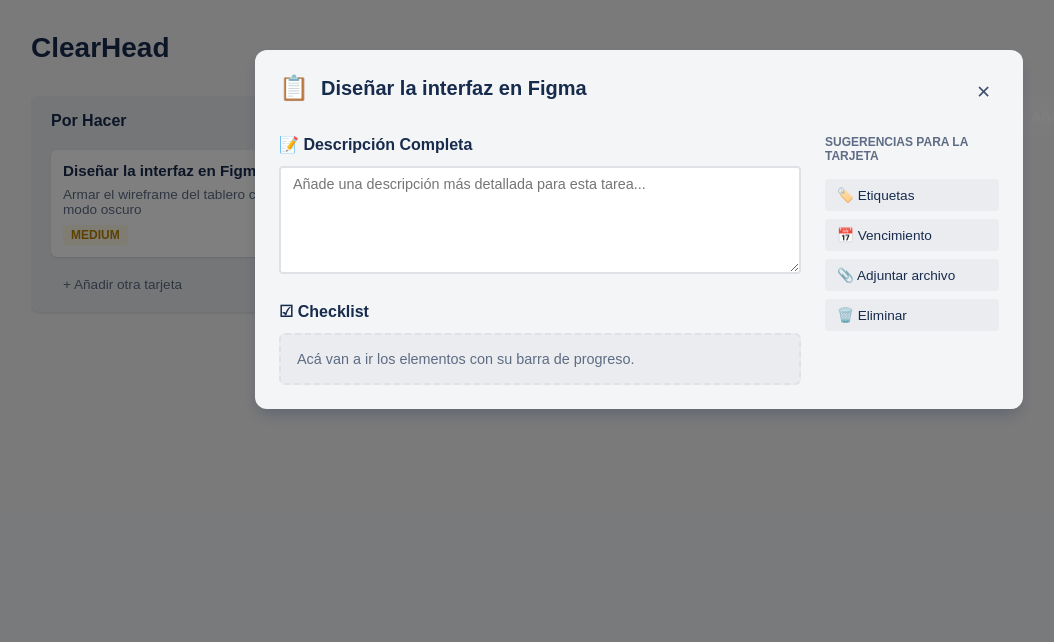
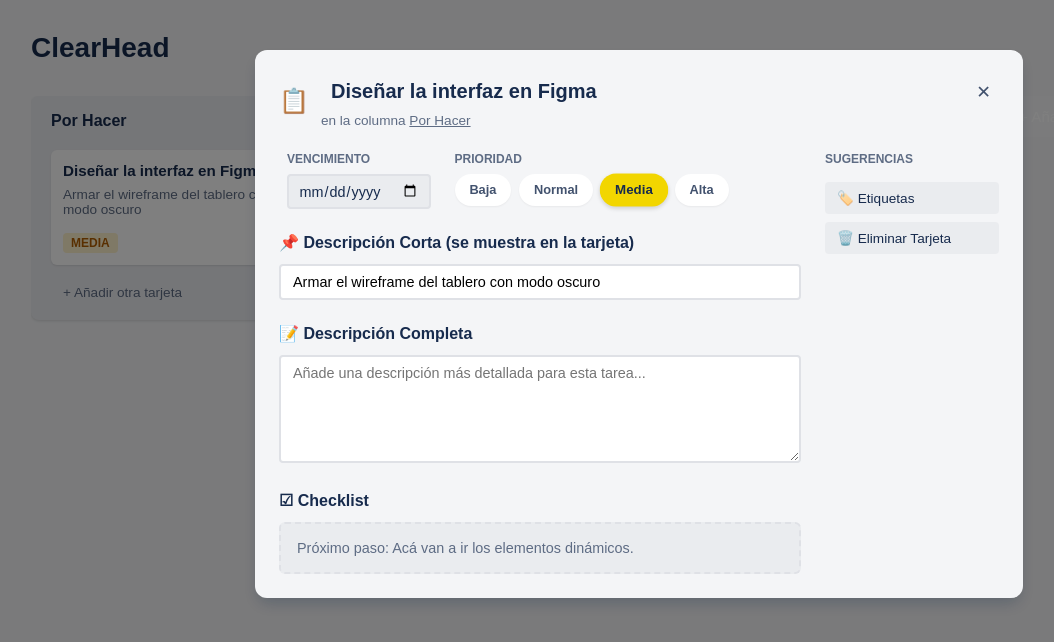
Before and after one commit to andreaguinder/clearhead, a Next.js app: page / in a window 1280 px wide. Both pictures are taken after a click on the element 182 px from the left and 203 px from the top of the page. Shown: the top 642 px of the page, without its empty margins (1-1055 px from the left). Built offline with nearby package versions, Linux system fonts and the light colour scheme.

Commit message:
mejoro logica de task cards

```diff
--- a/src/app/page.tsx
+++ b/src/app/page.tsx
@@ -2,20 +2,66 @@
 
 import { useState } from 'react';
 import { initialBoardData } from '@/data/mockData';
-import { Task } from '@/types/board'; // 👈 Importamos el tipo Task
+import { Task, StatusId } from '@/types/board';
 import Column from '@/components/Column/Column';
 import ActionButton from '@/components/ActionButton/ActionButton';
-import TaskDetailModal from '@/components/TaskDetailModal/TaskDetailModal'; // 👈 Importamos el Modal
+import TaskDetailModal from '@/components/TaskDetailModal/TaskDetailModal';
 import styles from './page.module.scss';
 
 export default function Home() {
   const [boardData, setBoardData] = useState(initialBoardData);
-
-  // 👈 Estado para controlar qué tarea se está editando en el modal
   const [activeTask, setActiveTask] = useState<Task | null>(null);
 
   const handleAddColumn = () => {
     console.log('Añadir nueva columna');
+  };
+
+  // 👈 NUEVO: Prepara una tarea vacía y abre el modal
+  const handleOpenCreateTaskModal = (columnId: StatusId) => {
+    const newTaskId = `task-${Date.now()}`; // Generamos un ID único basado en el tiempo
+
+    const blankTask: Task = {
+      id: newTaskId,
+      title: '', // Arranca vacío para que el usuario lo escriba
+      description: '',
+      detailedDescription: '',
+      status: columnId, // Se asigna automáticamente a la columna donde se hizo click
+      priority: 'normal', // Prioridad por defecto en español
+      createdAt: new Date().toISOString().split('T')[0], // Fecha de hoy
+    };
+
+    setActiveTask(blankTask);
+  };
+
+  // 👈 ACTUALIZADO: Maneja tanto la edición como la creación de una tarjeta nueva
+  const handleUpdateTask = (updatedTask: Task) => {
+    setBoardData((prevData) => {
+      const isNewTask = !prevData.tasks[updatedTask.id];
+      const columnId = updatedTask.status;
+
+      // 1. Clonamos y actualizamos el objeto de tareas
+      const newTasks = {
+        ...prevData.tasks,
+        [updatedTask.id]: updatedTask,
+      };
+
+      // 2. Si es una tarea nueva, tenemos que meter su ID adentro de la columna correspondiente
+      let newColumns = { ...prevData.columns };
+      if (isNewTask) {
+        newColumns[columnId] = {
+          ...prevData.columns[columnId],
+          taskIds: [...prevData.columns[columnId].taskIds, updatedTask.id],
+        };
+      }
+
+      return {
+        ...prevData,
+        tasks: newTasks,
+        columns: newColumns,
+      };
+    });
+
+    setActiveTask(updatedTask);
   };
 
   return (
@@ -32,7 +78,8 @@ export default function Home() {
               key={column.id}
               column={column}
               tasks={tasks}
-              onTaskClick={(task) => setActiveTask(task)} // 👈 Al hacer click, activa la tarea
+              onTaskClick={(task) => setActiveTask(task)}
+              onAddTaskClick={() => handleOpenCreateTaskModal(column.id)} // 👈 Pasamos la nueva función
             />
           );
         })}
@@ -40,11 +87,11 @@ export default function Home() {
         <ActionButton type="column" onClick={handleAddColumn} />
       </div>
 
-      {/* 👈 Si hay una tarea activa, mostramos el modal flotando */}
       {activeTask && (
         <TaskDetailModal
           task={activeTask}
-          onClose={() => setActiveTask(null)} // 👈 Al cerrar, resetea a null
+          onClose={() => setActiveTask(null)}
+          onUpdateTask={handleUpdateTask}
         />
       )}
     </main>
--- a/src/components/Column/Column.tsx
+++ b/src/components/Column/Column.tsx
@@ -6,30 +6,31 @@ import styles from './Column.module.scss';
 interface ColumnProps {
   column: ColumnType;
   tasks: Task[];
-  onTaskClick: (task: Task) => void; // 👈 Recibe la función que espera una tarea
+  onTaskClick: (task: Task) => void;
+  onAddTaskClick: () => void; // 👈 Recibimos la prop para añadir tarea
 }
 
-export default function Column({ column, tasks, onTaskClick }: ColumnProps) {
-  const handleAddTask = () => {
-    console.log(`Añadir tarea en la columna: ${column.title}`);
-  };
-
+export default function Column({ column, tasks, onTaskClick, onAddTaskClick }: ColumnProps) {
   return (
     <section className={styles.columnCard}>
       <h2 className={styles.columnTitle}>{column.title}</h2>
 
       <div className={styles.tasksList}>
         {tasks.map((task) => (
-          <TaskCard
-            key={task.id}
-            task={task}
-            onClick={() => onTaskClick(task)}
-          />
+          // Protegemos el renderizado: si el título está vacío (tarea en creación), no la mostramos en el tablero de fondo todavía
+          task.title && (
+            <TaskCard
+              key={task.id}
+              task={task}
+              onClick={() => onTaskClick(task)}
+            />
+          )
         ))}
       </div>
 
       <div className={styles.buttonWrapper}>
-        <ActionButton type="task" onClick={handleAddTask} />
+        {/* 👈 Conectamos el ActionButton a la función de creación */}
+        <ActionButton type="task" onClick={onAddTaskClick} />
       </div>
     </section>
   );
--- a/src/components/TaskCard/TaskCard.module.scss
+++ b/src/components/TaskCard/TaskCard.module.scss
@@ -28,23 +28,29 @@
 }
 
 .priorityBadge {
-  font-size: 0.75rem;
-  font-weight: bold;
+  display: inline-block;
   padding: 0.2rem 0.5rem;
   border-radius: 4px;
-  align-self: flex-start;
+  font-size: 0.75rem;
+  font-weight: 600;
   text-transform: uppercase;
+  margin-top: 0.5rem;
+  width: fit-content;
 
-  &.high {
-    background-color: #ffebe6;
-    color: #de350b;
+  &.baja {
+    background-color: #e2f0d9;
+    color: #385723;
   }
-  &.medium {
-    background-color: #fffae6;
-    color: #b78103;
+  &.normal {
+    background-color: #e6eff5;
+    color: #2c5282;
   }
-  &.low {
-    background-color: #eae6ff;
-    color: #403294;
+  &.media {
+    background-color: #fff2cc;
+    color: #b25e00;
+  }
+  &.alta {
+    background-color: #ffe6e6;
+    color: #c00000;
   }
 }
--- a/src/components/TaskCard/TaskCard.tsx
+++ b/src/components/TaskCard/TaskCard.tsx
@@ -7,12 +7,21 @@ interface TaskCardProps {
 }
 
 export default function TaskCard({ task, onClick }: TaskCardProps) {
+  // Mapeamos el valor técnico a la etiqueta que lee el usuario
+  const priorityLabels: Record<Task['priority'], string> = {
+    baja: 'Baja',
+    normal: 'Normal',
+    media: 'Media',
+    alta: 'Alta'
+  };
+
   return (
     <article className={styles.taskCard} onClick={onClick}>
       <h3>{task.title}</h3>
       {task.description && <p>{task.description}</p>}
+      {/* Usamos la clase dinámica basada en el valor en español */}
       <span className={`${styles.priorityBadge} ${styles[task.priority]}`}>
-        {task.priority}
+        {priorityLabels[task.priority]}
       </span>
     </article>
   );
--- a/src/components/TaskDetailModal/TaskDetailModal.module.scss
+++ b/src/components/TaskDetailModal/TaskDetailModal.module.scss
@@ -143,3 +143,142 @@
     }
   }
 }
+
+.subTitle {
+  font-size: 0.85rem;
+  color: #5e6c84;
+  margin: 0;
+  margin-top: 0.25rem;
+
+  span {
+    text-decoration: underline;
+    font-weight: 500;
+  }
+}
+
+.metaDataGrid {
+  display: flex;
+  gap: 1.5rem;
+  flex-wrap: wrap;
+  padding: 0 0.5rem;
+}
+
+.metaItem {
+  display: flex;
+  flex-direction: column;
+  gap: 0.5rem;
+
+  h4 {
+    font-size: 0.75rem;
+    font-weight: 700;
+    color: #5e6c84;
+    text-transform: uppercase;
+    margin: 0;
+  }
+}
+
+.dateInput {
+  background-color: rgba(9, 30, 66, 0.04);
+  border: 2px solid #dfe1e6;
+  border-radius: 4px;
+  color: #172b4d;
+  font-family: inherit;
+  font-size: 0.9rem;
+  padding: 0.4rem 0.6rem;
+  cursor: pointer;
+
+  &:focus {
+    outline: none;
+    border-color: #0079bf;
+    background-color: #ffffff;
+  }
+}
+
+.headerInputGroup {
+  display: flex;
+  flex-direction: column;
+  width: 100%;
+}
+
+.titleInput {
+  background: transparent;
+  border: 2px solid transparent;
+  border-radius: 4px;
+  color: #172b4d;
+  font-size: 1.25rem;
+  font-weight: 600;
+  padding: 0.25rem 0.5rem;
+  width: 500px;
+  max-width: 80vw;
+  font-family: inherit;
+
+  &:focus {
+    outline: none;
+    background-color: #ffffff;
+    border-color: #0079bf;
+  }
+}
+
+.shortDescriptionInput {
+  width: 100%;
+  background-color: #ffffff;
+  border: 2px solid #dfe1e6;
+  border-radius: 4px;
+  padding: 0.5rem 0.75rem;
+  font-family: inherit;
+  font-size: 0.9rem;
+
+  &:focus {
+    outline: none;
+    border-color: #0079bf;
+  }
+}
+
+.pillsContainer {
+  display: flex;
+  gap: 0.5rem;
+  flex-wrap: wrap;
+}
+
+.priorityPill {
+  border: 2px solid transparent;
+  border-radius: 20px; // Súper redondeado tipo píldora
+  font-family: inherit;
+  font-size: 0.8rem;
+  font-weight: 600;
+  padding: 0.4rem 0.8rem;
+  cursor: pointer;
+  transition: all 0.2s ease;
+  background-color: #ffffff;
+  color: #42526e;
+  box-shadow: 0 1px 2px rgba(0, 0, 0, 0.05);
+
+  // Comportamiento base al pasar el mouse por encima si no está activa
+  &:hover:not(.active) {
+    filter: brightness(0.95);
+    transform: translateY(-1px);
+  }
+
+  // Cuando la píldora está seleccionada, se enciende con su color de identidad
+  &.active {
+    transform: scale(1.04);
+    box-shadow: 0 2px 4px rgba(0, 0, 0, 0.15);
+
+    &.baja {
+      background-color: #61bd4f;
+      color: #ffffff;
+    }
+    &.normal {
+      background-color: #0079bf;
+      color: #ffffff;
+    }
+    &.media {
+      background-color: #f2d600;
+      color: #172b4d; // Texto oscuro para contrastar con el amarillo
+    }
+    &.alta {
+      background-color: #eb5a46;
+      color: #ffffff;
+    }
+  }
+}
--- a/src/components/TaskDetailModal/TaskDetailModal.tsx
+++ b/src/components/TaskDetailModal/TaskDetailModal.tsx
@@ -4,28 +4,141 @@ import styles from './TaskDetailModal.module.scss';
 interface TaskDetailModalProps {
   task: Task;
   onClose: () => void;
+  onUpdateTask: (updatedTask: Task) => void;
 }
 
-export default function TaskDetailModal({ task, onClose }: TaskDetailModalProps) {
+export default function TaskDetailModal({ task, onClose, onUpdateTask }: TaskDetailModalProps) {
+
+  // 1. Cambiar el título principal
+  const handleTitleBlur = (e: React.FocusEvent<HTMLInputElement>) => {
+    if (!e.target.value.trim()) return; // Evita que dejen el título vacío
+    const updatedTask: Task = {
+      ...task,
+      title: e.target.value,
+    };
+    onUpdateTask(updatedTask);
+  };
+
+  // 2. Cambiar la descripción corta (la del tablero)
+  const handleShortDescriptionBlur = (e: React.FocusEvent<HTMLInputElement>) => {
+    const updatedTask: Task = {
+      ...task,
+      description: e.target.value,
+    };
+    onUpdateTask(updatedTask);
+  };
+
+  // 3. Cambiar la descripción larga (detallada)
+  const handleDescriptionBlur = (e: React.FocusEvent<HTMLTextAreaElement>) => {
+    const updatedTask: Task = {
+      ...task,
+      detailedDescription: e.target.value,
+    };
+    onUpdateTask(updatedTask);
+  };
+
+  // 4. Cambiar el vencimiento
+  const handleDateChange = (e: React.ChangeEvent<HTMLInputElement>) => {
+    const updatedTask: Task = {
+      ...task,
+      dueDate: e.target.value,
+    };
+    onUpdateTask(updatedTask);
+  };
+
+    const priorities: { value: Task['priority']; label: string }[] = [
+  { value: 'baja', label: 'Baja' },
+  { value: 'normal', label: 'Normal' },
+  { value: 'media', label: 'Media' },
+  { value: 'alta', label: 'Alta' },
+];
+
+  // 5. Cambiar la prioridad desde el selector
+const handlePrioritySelect = (value: Task['priority']) => {
+    const updatedTask: Task = {
+      ...task,
+      priority: value,
+    };
+    onUpdateTask(updatedTask);
+  };
+
+
+
   return (
     <div className={styles.modalOverlay} onClick={onClose}>
-      {/* El stopPropagation evita que el modal se cierre al hacer click adentro de la tarjeta blanca */}
       <div className={styles.modalContent} onClick={(e) => e.stopPropagation()}>
 
         {/* Cabecera */}
         <header className={styles.modalHeader}>
           <div className={styles.titleWrapper}>
             <span className={styles.icon}>📋</span>
-            <h2>{task.title}</h2>
+            <div className={styles.headerInputGroup}>
+              {/* 👈 Ahora el título es un input sin bordes, estilo Trello */}
+              <input
+                type="text"
+                className={styles.titleInput}
+                placeholder="Dale un título a esta tarjeta..."
+                defaultValue={task.title}
+                onBlur={handleTitleBlur}
+              />
+              <p className={styles.subTitle}>en la columna <span>{task.status}</span></p>
+            </div>
           </div>
           <button className={styles.closeBtn} onClick={onClose}>✕</button>
         </header>
 
-        {/* Cuerpo Principal: Dos columnas como Trello */}
+        {/* Cuerpo Principal */}
         <div className={styles.modalBody}>
+          <main className={styles.mainContent}>
 
-          {/* Columna Izquierda: Contenido principal */}
-          <main className={styles.mainContent}>
+            {/* Meta-datos (Vencimiento y Prioridad) */}
+            <div className={styles.metaDataGrid}>
+              {/* Vencimiento */}
+              <div className={styles.metaItem}>
+                <h4>Vencimiento</h4>
+                <input
+                  type="date"
+                  className={styles.dateInput}
+                  value={task.dueDate || ''}
+                  onChange={handleDateChange}
+                />
+              </div>
+
+              {/* 👈 NUEVO: Selector de Prioridad en formato de Pills */}
+      <div className={styles.metaItem}>
+        <h4>Prioridad</h4>
+        <div className={styles.pillsContainer}>
+          {priorities.map((p) => {
+            // Evaluamos si esta píldora es la que la tarea tiene activa actualmente
+            const isActive = task.priority === p.value;
+
+            return (
+              <button
+                key={p.value}
+                type="button"
+                // Le pasamos la clase base, la clase del color específico, y si está activa agregamos la clase modificadora
+                className={`${styles.priorityPill} ${styles[p.value]} ${isActive ? styles.active : ''}`}
+                onClick={() => handlePrioritySelect(p.value)}
+              >
+                {p.label}
+              </button>
+            );
+          })}
+        </div>
+      </div>
+    </div>
+
+            {/* 👈 NUEVA SECCIÓN: Descripción Corta */}
+            <section className={styles.section}>
+              <h3>📌 Descripción Corta (se muestra en la tarjeta)</h3>
+              <input
+                type="text"
+                className={styles.shortDescriptionInput}
+                placeholder="Añade un resumen breve para mostrar en el tablero..."
+                defaultValue={task.description || ''}
+                onBlur={handleShortDescriptionBlur}
+              />
+            </section>
 
             {/* Sección: Descripción Larga */}
             <section className={styles.section}>
@@ -34,26 +147,25 @@ export default function TaskDetailModal({ task, onClose }: TaskDetailModalProps)
                 className={styles.textarea}
                 placeholder="Añade una descripción más detallada para esta tarea..."
                 defaultValue={task.detailedDescription || ''}
+                onBlur={handleDescriptionBlur}
               />
             </section>
 
-            {/* Sección: Checklist (Simulada por ahora) */}
+            {/* Sección: Checklist */}
             <section className={styles.section}>
               <h3>☑ Checklist</h3>
               <div className={styles.checklistPlaceholder}>
-                <p>Acá van a ir los elementos con su barra de progreso.</p>
+                <p>Próximo paso: Acá van a ir los elementos dinámicos.</p>
               </div>
             </section>
 
           </main>
 
-          {/* Columna Derecha: Botones de Acción / Laterales */}
+          {/* Columna Derecha (Sidebar) */}
           <aside className={styles.sidebar}>
-            <h4>Sugerencias para la tarjeta</h4>
+            <h4>Sugerencias</h4>
             <button className={styles.sidebarBtn}>🏷️ Etiquetas</button>
-            <button className={styles.sidebarBtn}>📅 Vencimiento</button>
-            <button className={styles.sidebarBtn}>📎 Adjuntar archivo</button>
-            <button className={styles.sidebarBtn}>🗑️ Eliminar</button>
+            <button className={styles.sidebarBtn}>🗑️ Eliminar Tarjeta</button>
           </aside>
 
         </div>
--- a/src/data/mockData.ts
+++ b/src/data/mockData.ts
@@ -6,43 +6,43 @@ export const initialBoardData: BoardData = {
       id: 'task-1',
       title: 'Diseñar la interfaz en Figma',
       description: 'Armar el wireframe del tablero con modo oscuro',
-      status: 'todo',
-      priority: 'medium',
+      status: 'Por Hacer',
+      priority: 'media',
       createdAt: '2026-06-28',
     },
     'task-2': {
       id: 'task-2',
       title: 'Configurar SASS Modules',
       description: 'Dejar listas las variables globales de estilos',
-      status: 'in-progress',
-      priority: 'high',
+      status: 'En Progreso',
+      priority: 'alta',
       createdAt: '2026-06-28',
     },
     'task-3': {
       id: 'task-3',
       title: 'Estructurar tipos de TypeScript',
       description: 'Definir interfaces para Task, Column y Board',
-      status: 'done',
-      priority: 'low',
+      status: 'Terminado',
+      priority: 'baja',
       createdAt: '2026-06-28',
     },
   },
   columns: {
-    'todo': {
-      id: 'todo',
+    'Por Hacer': {
+      id: 'Por Hacer',
       title: 'Por Hacer',
       taskIds: ['task-1'],
     },
-    'in-progress': {
-      id: 'in-progress',
+    'En Progreso': {
+      id: 'En Progreso',
       title: 'En Progreso',
       taskIds: ['task-2'],
     },
-    'done': {
-      id: 'done',
+    'Terminado': {
+      id: 'Terminado',
       title: 'Terminado',
       taskIds: ['task-3'],
     },
   },
-  columnOrder: ['todo', 'in-progress', 'done'],
+  columnOrder: ['Por Hacer', 'En Progreso', 'Terminado'],
 };
--- a/src/types/board.ts
+++ b/src/types/board.ts
@@ -1,4 +1,4 @@
-export type StatusId = 'todo' | 'in-progress' | 'done';
+export type StatusId = 'Por Hacer' | 'En Progreso' | 'Terminado';
 
 // Definimos la estructura de un elemento dentro de la checklist
 export interface ChecklistItem {
@@ -20,7 +20,7 @@ export interface Task {
   description?: string;
   detailedDescription?: string; // 👈 Agregamos la descripción larga
   status: StatusId;
-  priority: 'low' | 'medium' | 'high';
+  priority: 'baja' | 'normal' | 'media' | 'alta';
   createdAt: string;
   dueDate?: string; // 👈 Opcional: Fecha de vencimiento (YYYY-MM-DD)
   checklist?: ChecklistItem[]; // 👈 Opcional: Array de subtareas
```
